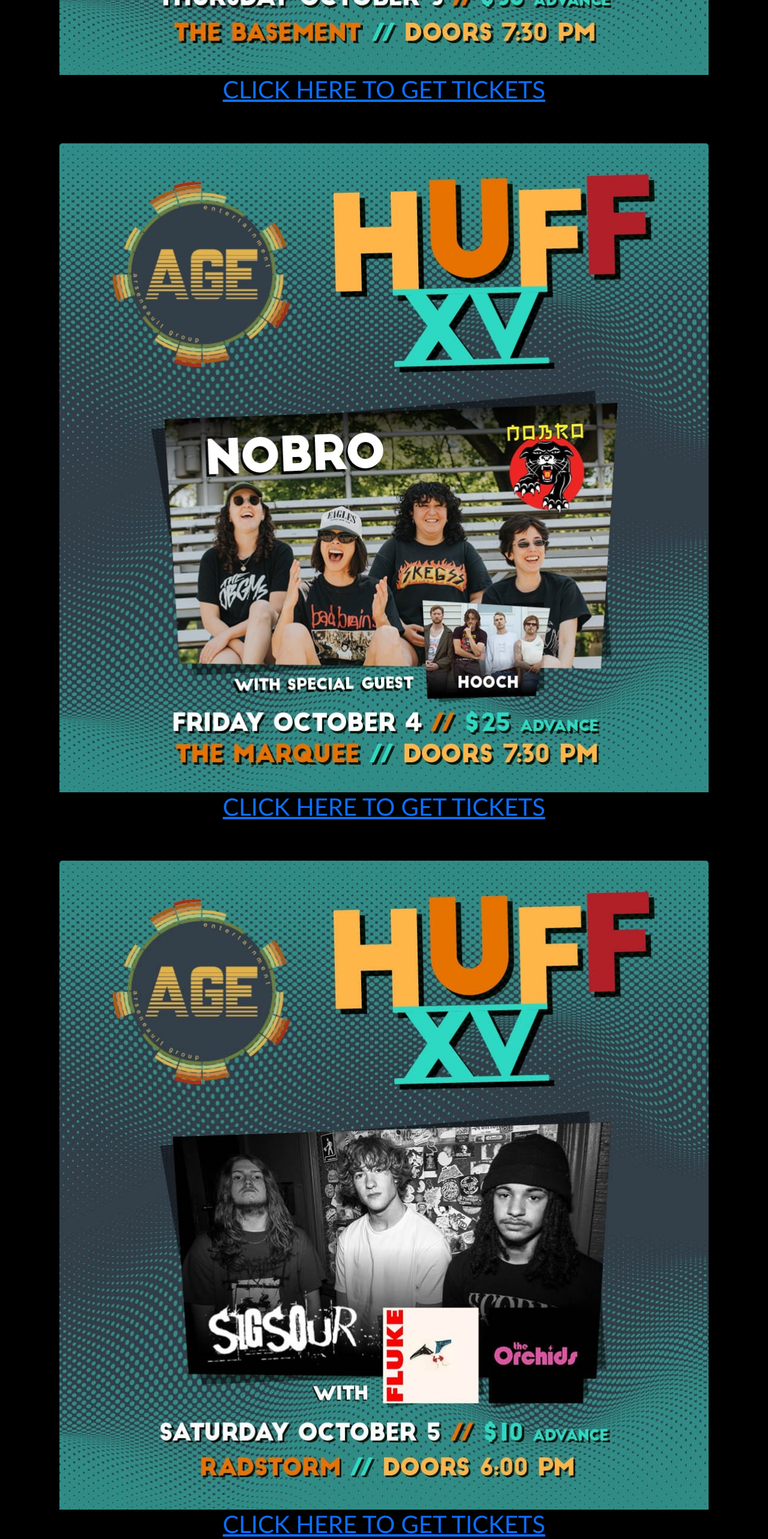
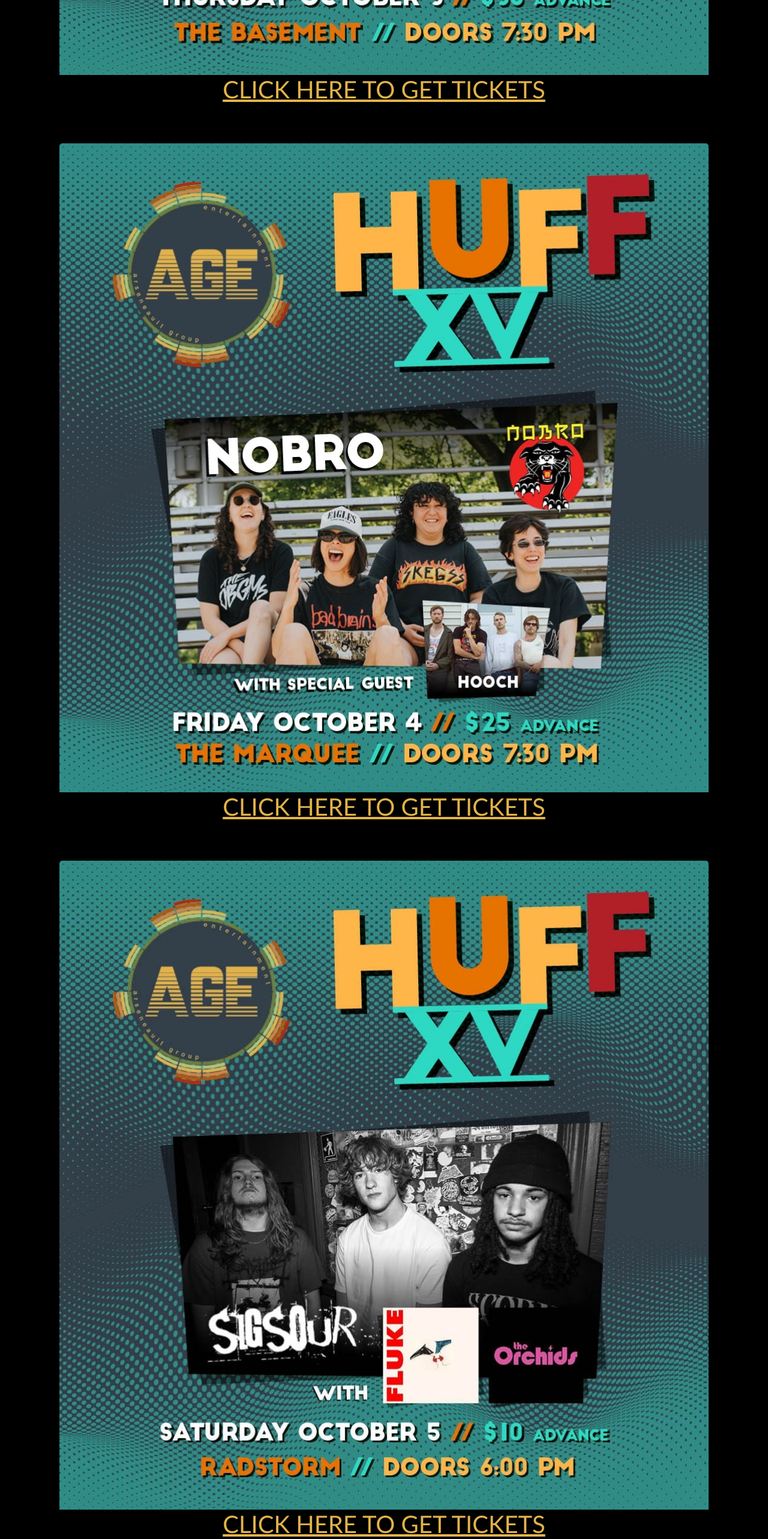
Before and after one commit to Waledilson/troywebsite, a React (Create React App) app: page / in a window 1280 px wide. Shown: the part 1880-4446 px from the top of the page at 60% size. Built offline with nearby package versions, Linux system fonts and the light colour scheme.

Commit message:
changed ticket link color

```diff
--- a/src/components/event-card-one/event-card-one.jsx
+++ b/src/components/event-card-one/event-card-one.jsx
@@ -17,6 +17,7 @@
           <Card.Img className="basement-img" variant="top" src={Card1Img} />
           <h1>
             <a
+              className="ticket-link"
               target="_blank"
               href="https://tproatlantic.ticketpro.ca/en/pages/1622574407"
             >
--- a/src/components/event-card-three/event-card-three.jsx
+++ b/src/components/event-card-three/event-card-three.jsx
@@ -17,6 +17,7 @@
           <Card.Img className="basement-img" variant="top" src={Card3Img} />
           <h1>
             <a
+              className="ticket-link"
               target="_blank"
               href="https://tproatlantic.ticketpro.ca/en/pages/1622574408"
             >
--- a/src/components/event-card-two/event-card-two.jsx
+++ b/src/components/event-card-two/event-card-two.jsx
@@ -17,6 +17,7 @@
           <Card.Img className="basement-img" variant="top" src={Card2Img} />
           <h1>
             <a
+              className="ticket-link"
               target="_blank"
               href="https://tproatlantic.ticketpro.ca/en/pages/1622574406"
             >
--- a/src/index.css
+++ b/src/index.css
@@ -63,6 +63,11 @@
   body {
     height: 100vh;
   }
+}
+
+/* NEW GENERIC EVENTCARDS */
+.ticket-link {
+  color: #e2b34b;
 }
 
 /* EVENTCARD GLOBAL */
```
